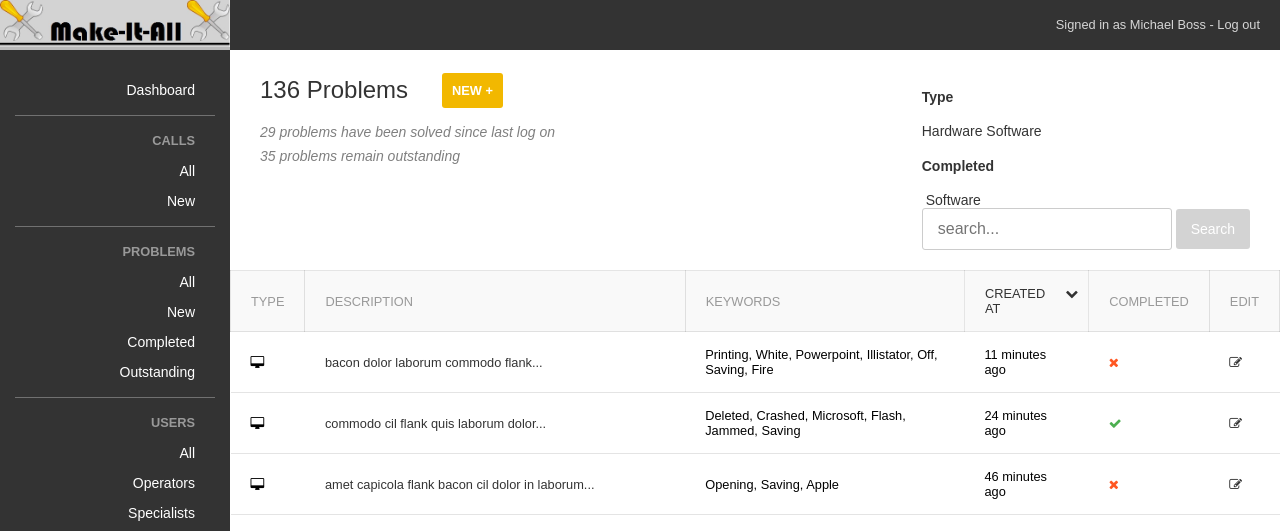
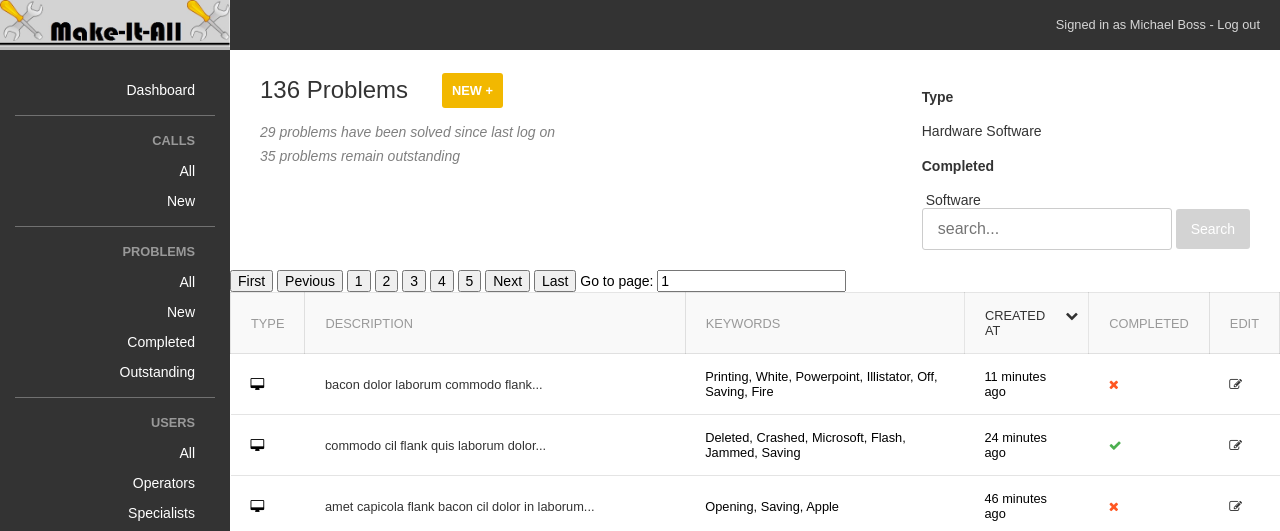
Before and after one commit to make-it-all/demo-arabic, a PHP site: page /problems in a window 1280 px wide. Shown: the top 531 px of the page. Run offline with PHP 8.4, Linux system fonts and the light colour scheme; some libraries are stand-ins or nearby versions.

Commit message:
Added pagination structure

```diff
--- a/problems/index.php
+++ b/problems/index.php
@@ -48,6 +48,19 @@
           </div>
         </div>
         <div id="page_content">
+          <div>
+            <input type="button" name="firstPage" value="First">
+            <input type="button" name="previousPage" value="Pevious">
+            <input type="button" name="pageOne" value="1">
+            <input type="button" name="pageTwo" value="2">
+            <input type="button" name="pageThree" value="3">
+            <input type="button" name="pageFour" value="4">
+            <input type="button" name="pageFive" value="5">
+            <input type="button" name="nextPage" value="Next">
+            <input type="button" name="LastPage" value="Last">
+            Go to page:
+            <input type="select" name="pageSelect" value="1">
+          </div>
           <table class="index_table">
             <thead>
               <tr>
```
